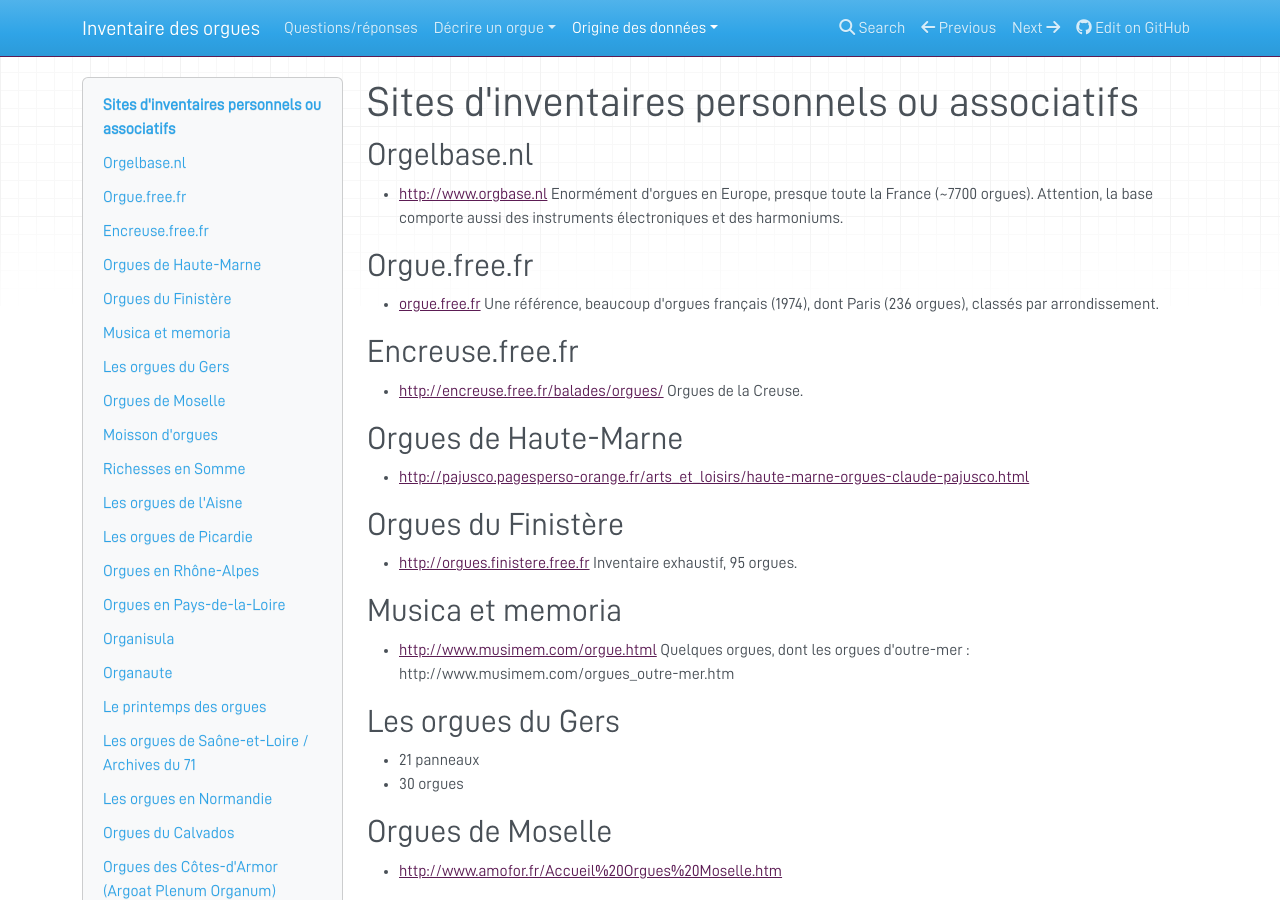
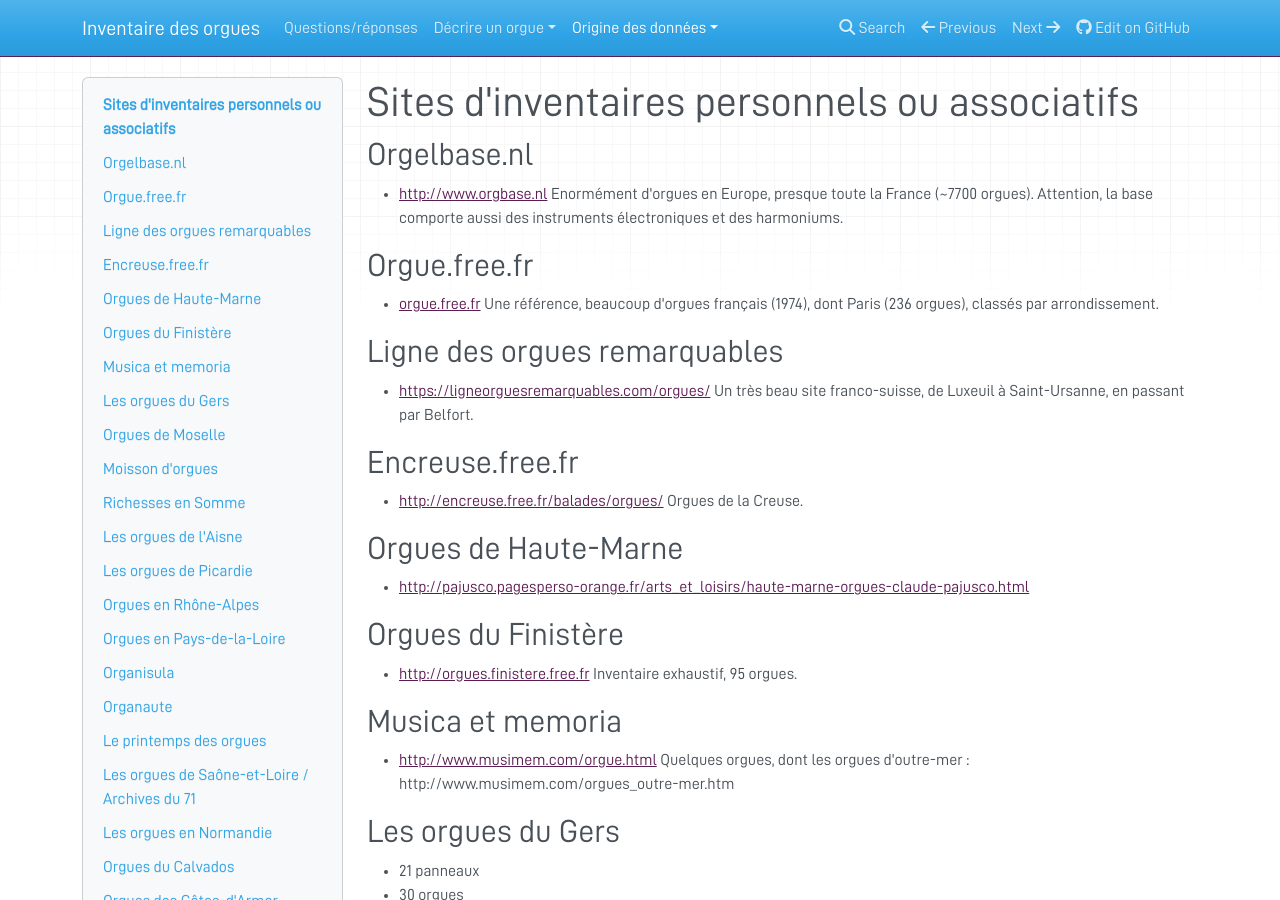
Before and after one commit to inventaire-des-orgues/docs, an MkDocs documentation site: the page built from docs/donnees_sites.md, in a window 1280 px wide and 900 px high. Built offline with MkDocs 1.6.1, drawn with Linux system fonts in a browser that asks for light colours; nearby versions of some CDN libraries.

Commit message:
Ligne des orgues remarquables

```diff
--- a/docs/donnees_sites.md
+++ b/docs/donnees_sites.md
@@ -7,6 +7,10 @@ Enormément d'orgues en Europe, presque toute la France (~7700 orgues). Attentio
 ## Orgue.free.fr
 - [orgue.free.fr]()
 Une référence, beaucoup d'orgues français (1974), dont Paris (236 orgues), classés par arrondissement.
+
+## Ligne des orgues remarquables
+- [https://ligneorguesremarquables.com/orgues/]()
+Un très beau site franco-suisse, de Luxeuil à Saint-Ursanne, en passant par Belfort.
 
 ## Encreuse.free.fr
 - [http://encreuse.free.fr/balades/orgues/]()
```
